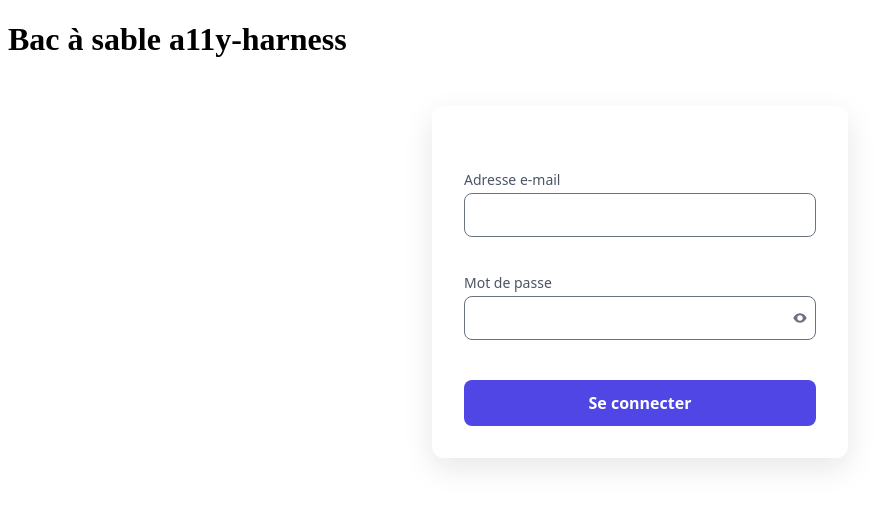
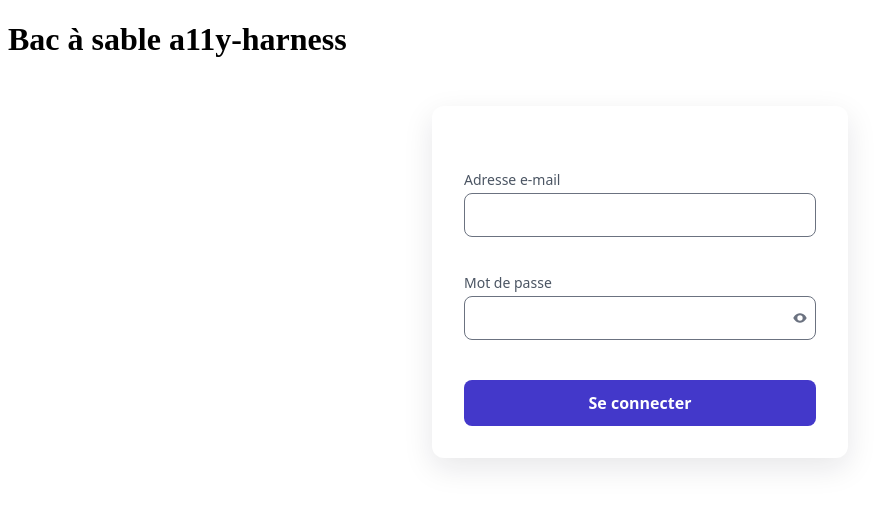
Before and after one commit to Yoann-Fortin/a11y-harness, a React (Vite) app in the folder playground/: page / in a window 1280 px wide. In both pictures the pointer is over the button "Se connecter". Shown: the top 506 px of the page, without its empty margins (0-892 px from the left). Built offline with nearby package versions, Linux system fonts and the light colour scheme.

Commit message:
refactor(playground): keep the hover of the submit button darker than the button

```diff
--- a/playground/src/login-form/LoginForm.css
+++ b/playground/src/login-form/LoginForm.css
@@ -83,5 +83,5 @@ form button[type="submit"] {
 }
 
 form button[type="submit"]:hover {
-  background: #4f46e5;
+  background: #4338ca;
 }
```
